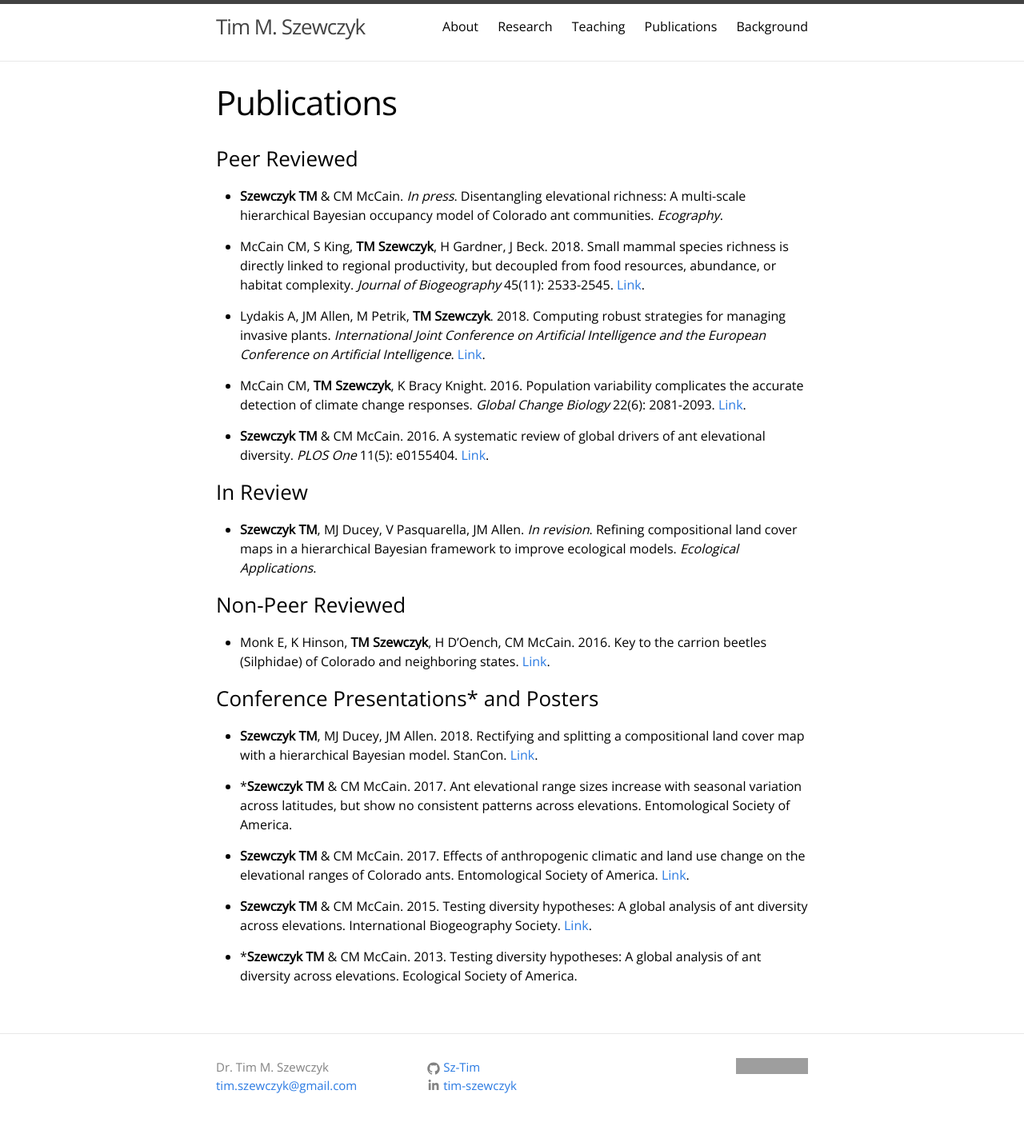
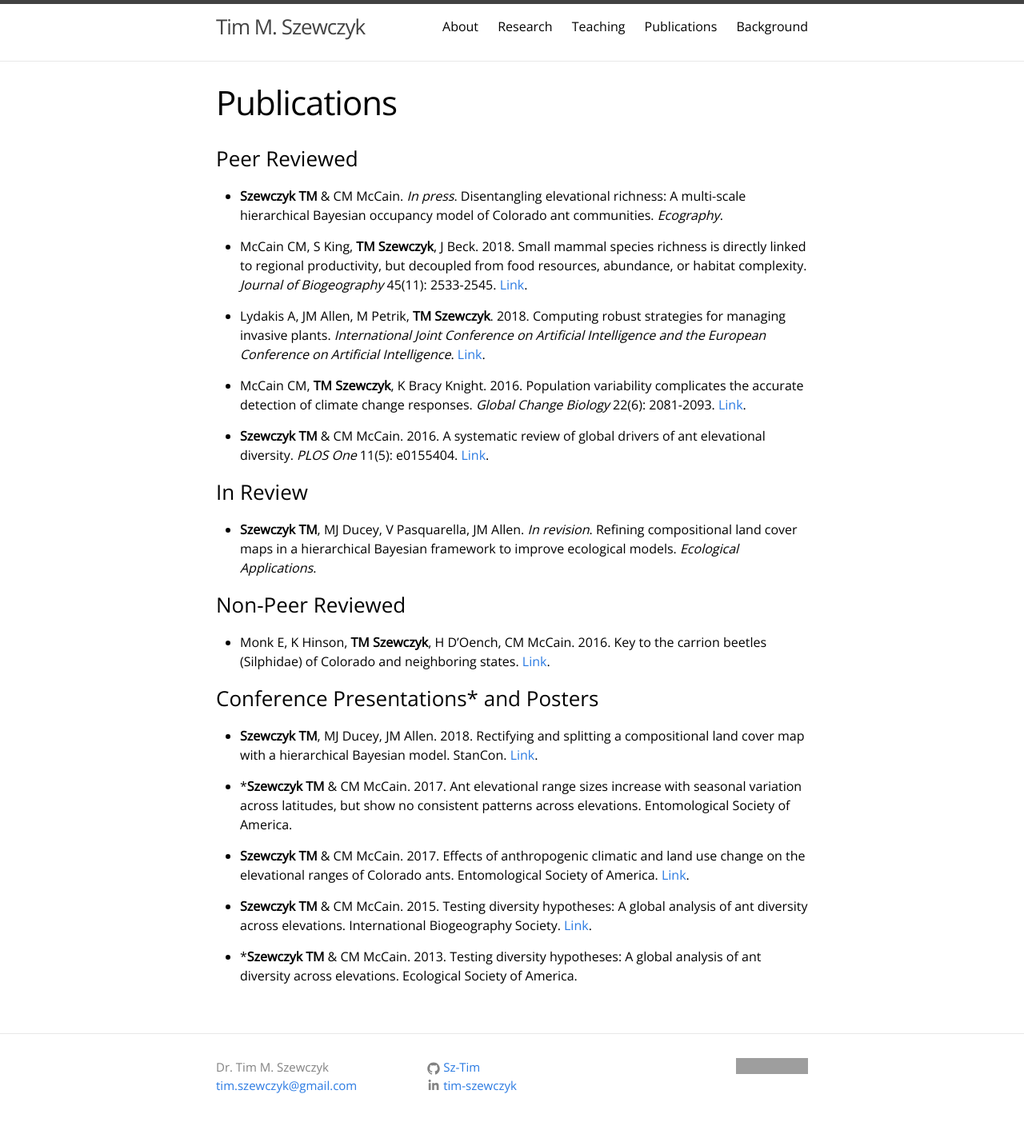
Before and after one commit to Sz-Tim/Sz-Tim.github.io, a Jekyll site: the page built from publications.md, in a window 1280 px wide. Shown: the whole page at 80% size. Built offline with Jekyll 4.4.1, drawn with Linux system fonts in a browser that asks for light colours; grey boxes are pictures that could not be loaded.

```diff
--- a/publications.md
+++ b/publications.md
@@ -9,7 +9,7 @@ weight: 4
 
 - **Szewczyk TM** & CM McCain. *In press*. Disentangling elevational richness: A multi-scale hierarchical Bayesian occupancy model of Colorado ant communities. *Ecography*.
 
-- McCain CM, S King, **TM Szewczyk**, H Gardner, J Beck. 2018. Small mammal species richness is directly linked to regional productivity, but decoupled from food resources, abundance, or habitat complexity. *Journal of Biogeography* 45(11): 2533-2545. [Link](http://dx.doi.org/10.1111/jbi.13432).
+- McCain CM, S King, **TM Szewczyk**, J Beck. 2018. Small mammal species richness is directly linked to regional productivity, but decoupled from food resources, abundance, or habitat complexity. *Journal of Biogeography* 45(11): 2533-2545. [Link](http://dx.doi.org/10.1111/jbi.13432).
 
 - Lydakis A, JM Allen, M Petrik, **TM Szewczyk**. 2018. Computing robust strategies for managing invasive plants. *International Joint Conference on Artificial Intelligence and the European Conference on Artificial Intelligence*. [Link](https://www.researchgate.net/publication/326000204_Computing_Robust_Strategies_for_Managing_Invasive_Plants).
 
```
